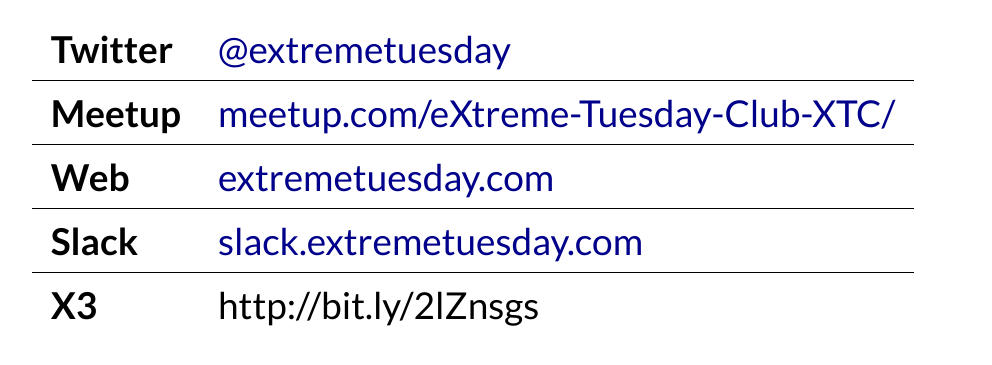
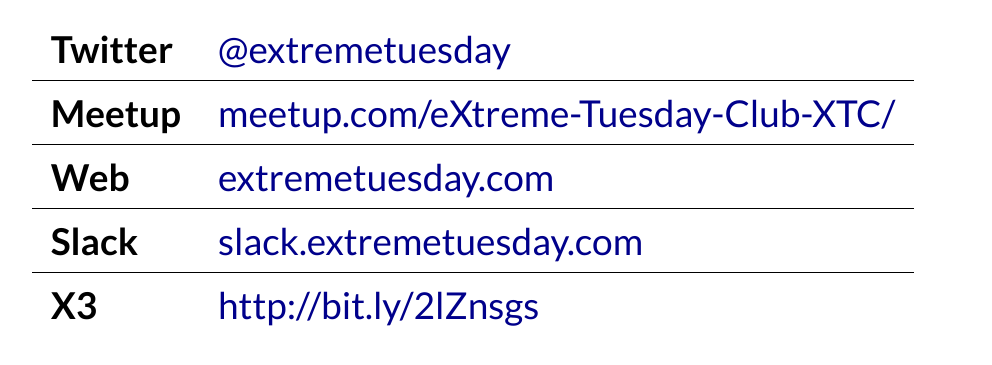
Before and after one commit to extremetuesday/xtc-introduction, a plain HTML site: page index.html in a window 1280 px wide. Shown: the part 419-784 px from the top of the page, without its empty margins (167-1159 px from the left). Drawn offline with Linux system fonts and the light colour scheme; a web font is replaced by a local one.

Commit message:
Make X3 url a link

```diff
--- a/index.html
+++ b/index.html
@@ -65,7 +65,7 @@
                         </tr>
                         <tr>
                             <th>X3</th>
-                            <td>http://bit.ly/2lZnsgs</td>
+                            <td><a href="http://bit.ly/2lZnsgs">http://bit.ly/2lZnsgs</a></td>
                         </tr>
                     </tbody>
                 </table>
```
